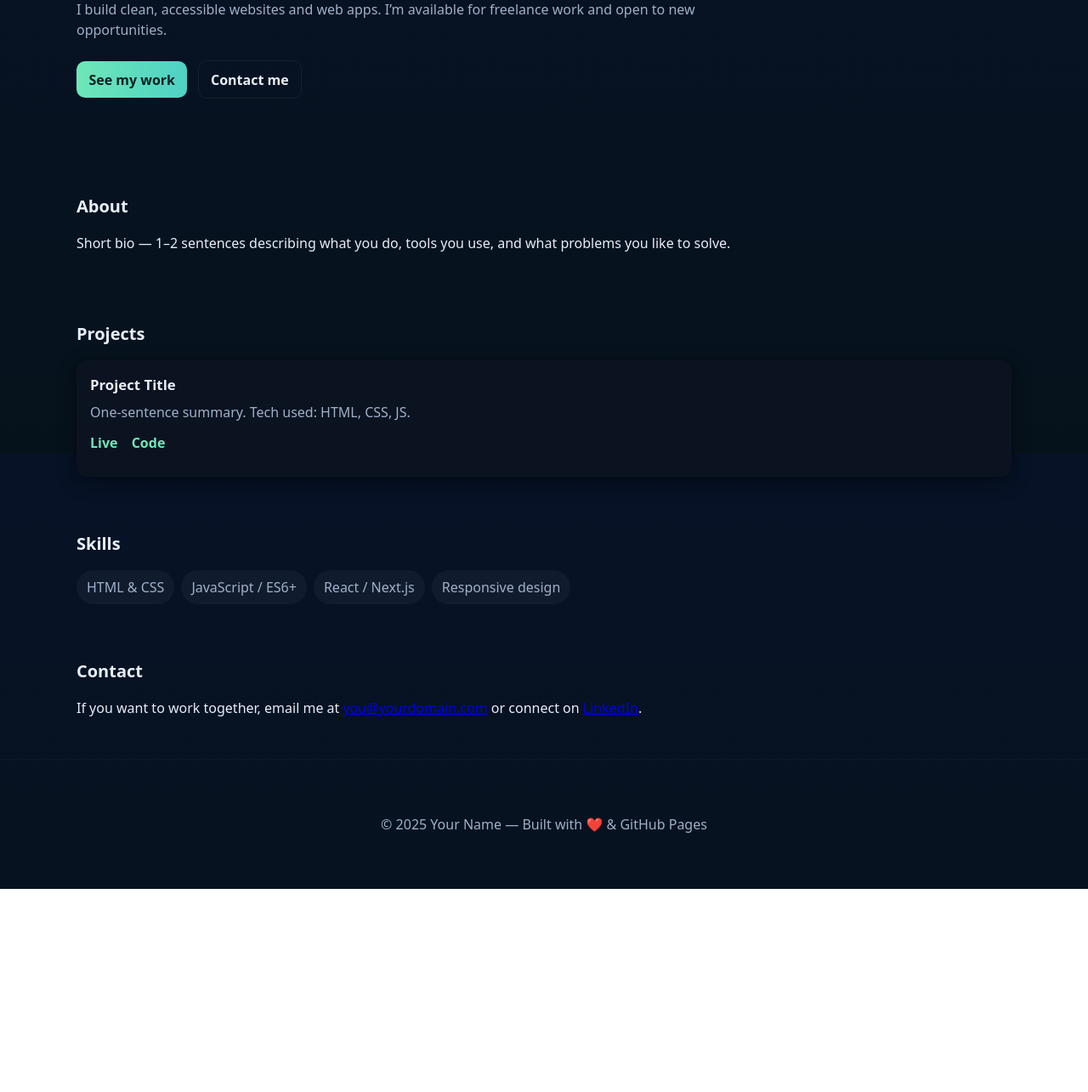
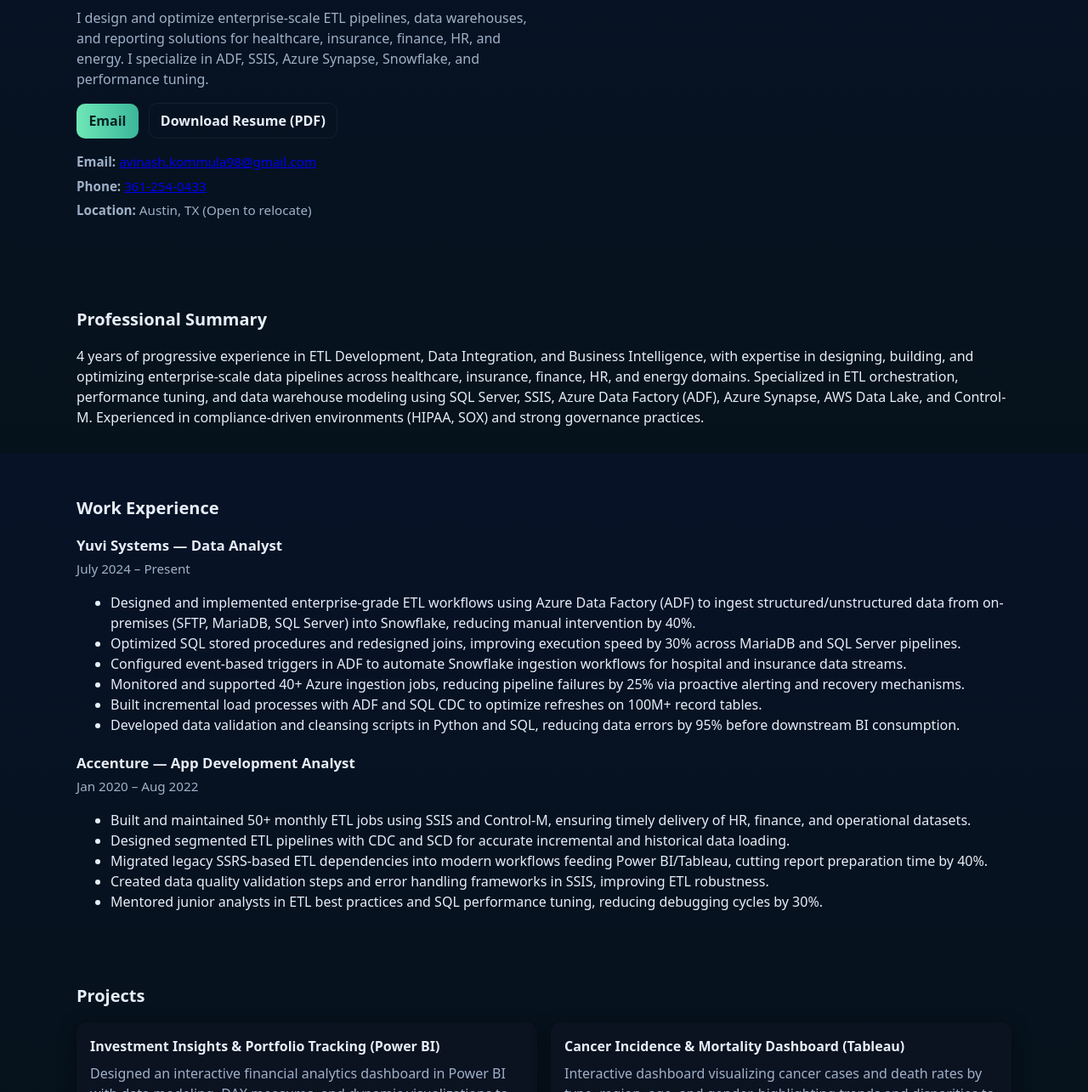
Before and after one commit to avinash-kommula/portfolio, a plain HTML site: page index.html in a window 1280 px wide. Shown: the part 266-1551 px from the top of the page at 85% size. Before the commit the page ends 1312 px from the top, so only its background shows below. Drawn offline with Linux system fonts and the light colour scheme.

Commit message:
updated pages with resume data

```diff
--- a/index.html
+++ b/index.html
@@ -3,95 +3,156 @@
 <head>
   <meta charset="utf-8" />
   <meta name="viewport" content="width=device-width,initial-scale=1" />
-  <title>Avinash Kommula Portfolio</title>
-  <meta name="description" content="Portfolio of Your Name — web developer / designer." />
+  <title>Avinash Kommula — ETL Developer & Data Analyst</title>
+  <meta name="description" content="Avinash Kommula — ETL Developer with expertise in ADF, SSIS, Azure Synapse, Snowflake, SQL and BI (Power BI, Tableau)." />
   <link rel="stylesheet" href="styles.css" />
 </head>
 <body>
-  <header class="site-header">
+  <header class="site-header" role="banner">
     <div class="container header-inner">
-      <a class="brand" href="/">Your Name</a>
-      <nav class="nav" id="nav">
+      <a class="brand" href="#top">Avinash Kommula</a>
+      <nav class="nav" id="nav" aria-label="Primary">
         <a href="#about">About</a>
+        <a href="#work">Experience</a>
         <a href="#projects">Projects</a>
         <a href="#skills">Skills</a>
+        <a href="#education">Education</a>
         <a href="#contact">Contact</a>
       </nav>
-      <button class="nav-toggle" id="nav-toggle" aria-label="Toggle menu">☰</button>
+      <button class="nav-toggle" id="nav-toggle" aria-expanded="false" aria-controls="nav" aria-label="Toggle menu">☰</button>
     </div>
   </header>
 
-  <main>
+  <main id="top">
     <section class="hero">
       <div class="container hero-grid">
         <div class="hero-text">
-          <h1>Hi — I’m <span class="accent">Avinash Kommula</span></h1>
-          <p class="intro">I build clean, accessible websites and web apps. I’m available for freelance work and open to new opportunities.</p>
-          <p>
-            <a class="btn" href="#projects">See my work</a>
-            <a class="btn btn-ghost" href="#contact">Contact me</a>
+          <h1>Avinash Kommula</h1>
+          <p class="muted-lead">ETL Developer & Data Analyst — Azure / AWS / SQL / Data Warehousing</p>
+          <p class="intro">I design and optimize enterprise-scale ETL pipelines, data warehouses, and reporting solutions for healthcare, insurance, finance, HR, and energy. I specialize in ADF, SSIS, Azure Synapse, Snowflake, and performance tuning.</p>
+
+          <p class="contact-row">
+            <a class="btn" href="mailto:avinash.kommula98@gmail.com">Email</a>
+            <a class="btn btn-ghost" href="assets/AvinashKommulaResume.pdf" target="_blank" rel="noopener">Download Resume (PDF)</a>
           </p>
+
+          <ul class="contact-meta">
+            <li><strong>Email:</strong> <a href="mailto:avinash.kommula98@gmail.com">avinash.kommula98@gmail.com</a></li>
+            <li><strong>Phone:</strong> <a href="tel:+13612540433">361-254-0433</a></li>
+            <li><strong>Location:</strong> Austin, TX (Open to relocate)</li>
+          </ul>
         </div>
-        <div class="hero-media">
-          <img alt="Your Name" src="assets/profile.jpg" onerror="this.style.display='none'">
-        </div>
+
+        <aside class="hero-media" aria-hidden="true">
+          <img src="assets/profile.jpg" alt="Avinash Kommula — profile photo" onerror="this.style.display='none'">
+        </aside>
       </div>
     </section>
 
     <section id="about" class="section container">
-      <h2>About</h2>
-      <p>Short bio — 1–2 sentences describing what you do, tools you use, and what problems you like to solve.</p>
+      <h2>Professional Summary</h2>
+      <p>4 years of progressive experience in ETL Development, Data Integration, and Business Intelligence, with expertise in designing, building, and optimizing enterprise-scale data pipelines across healthcare, insurance, finance, HR, and energy domains. Specialized in ETL orchestration, performance tuning, and data warehouse modeling using SQL Server, SSIS, Azure Data Factory (ADF), Azure Synapse, AWS Data Lake, and Control-M. Experienced in compliance-driven environments (HIPAA, SOX) and strong governance practices.</p>
+    </section>
+
+    <section id="work" class="section container">
+      <h2>Work Experience</h2>
+
+      <article class="exp">
+        <h3>Yuvi Systems — Data Analyst</h3>
+        <p class="exp-meta">July 2024 – Present</p>
+        <ul>
+          <li>Designed and implemented enterprise-grade ETL workflows using Azure Data Factory (ADF) to ingest structured/unstructured data from on-premises (SFTP, MariaDB, SQL Server) into Snowflake, reducing manual intervention by 40%.</li>
+          <li>Optimized SQL stored procedures and redesigned joins, improving execution speed by 30% across MariaDB and SQL Server pipelines.</li>
+          <li>Configured event-based triggers in ADF to automate Snowflake ingestion workflows for hospital and insurance data streams.</li>
+          <li>Monitored and supported 40+ Azure ingestion jobs, reducing pipeline failures by 25% via proactive alerting and recovery mechanisms.</li>
+          <li>Built incremental load processes with ADF and SQL CDC to optimize refreshes on 100M+ record tables.</li>
+          <li>Developed data validation and cleansing scripts in Python and SQL, reducing data errors by 95% before downstream BI consumption.</li>
+        </ul>
+      </article>
+
+      <article class="exp">
+        <h3>Accenture — App Development Analyst</h3>
+        <p class="exp-meta">Jan 2020 – Aug 2022</p>
+        <ul>
+          <li>Built and maintained 50+ monthly ETL jobs using SSIS and Control-M, ensuring timely delivery of HR, finance, and operational datasets.</li>
+          <li>Designed segmented ETL pipelines with CDC and SCD for accurate incremental and historical data loading.</li>
+          <li>Migrated legacy SSRS-based ETL dependencies into modern workflows feeding Power BI/Tableau, cutting report preparation time by 40%.</li>
+          <li>Created data quality validation steps and error handling frameworks in SSIS, improving ETL robustness.</li>
+          <li>Mentored junior analysts in ETL best practices and SQL performance tuning, reducing debugging cycles by 30%.</li>
+        </ul>
+      </article>
     </section>
 
     <section id="projects" class="section container">
       <h2>Projects</h2>
-      <div class="grid projects-grid">
-        <article class="card">
-          <img src="assets/project1.png" alt="Project 1 preview" onerror="this.style.display='none'">
+
+      <div class="projects-grid">
+        <article class="card small">
           <div class="card-body">
-            <h3>Project Title</h3>
-            <p>One-sentence summary. Tech used: HTML, CSS, JS.</p>
-            <p class="card-actions">
-              <a href="#" target="_blank" rel="noopener">Live</a>
-              <a href="#" target="_blank" rel="noopener">Code</a>
-            </p>
+            <h3>Investment Insights & Portfolio Tracking (Power BI)</h3>
+            <p>Designed an interactive financial analytics dashboard in Power BI with data modeling, DAX measures, and dynamic visualizations to showcase stock market trends, portfolio performance, and mutual fund insights.</p>
           </div>
         </article>
 
-        <!-- Duplicate card blocks for more projects -->
+        <article class="card small">
+          <div class="card-body">
+            <h3>Cancer Incidence & Mortality Dashboard (Tableau)</h3>
+            <p>Interactive dashboard visualizing cancer cases and death rates by type, region, age, and gender, highlighting trends and disparities to support public health decision-making.</p>
+          </div>
+        </article>
       </div>
     </section>
 
     <section id="skills" class="section container">
-      <h2>Skills</h2>
-      <ul class="skills">
-        <li>HTML &amp; CSS</li>
-        <li>JavaScript / ES6+</li>
-        <li>React / Next.js</li>
-        <li>Responsive design</li>
+      <h2>Technical Skills</h2>
+      <ul class="skills skills-grid">
+        <li>ADF (Azure Data Factory)</li>
+        <li>SSIS, Control-M</li>
+        <li>Azure Synapse, Data Lake</li>
+        <li>Snowflake, AWS Glue</li>
+        <li>SQL Server, Oracle, PostgreSQL, MySQL</li>
+        <li>SQL / T-SQL / PL/SQL</li>
+        <li>Python, Shell Scripting</li>
+        <li>Power BI, Tableau, SSRS</li>
+        <li>Git, Azure DevOps</li>
+        <li>Data Modeling (Star/Snowflake), CDC, SCD</li>
       </ul>
+    </section>
+
+    <section id="education" class="section container">
+      <h2>Education & Certifications</h2>
+      <p><strong>Master of Science in Computer Science</strong> — Texas A&amp;M University, May 2024</p>
+      <p><strong>Certifications:</strong> Microsoft Certified: Azure Fundamentals (AZ-900); AWS Cloud Practitioner; Meta Certified: JavaScript Developer</p>
     </section>
 
     <section id="contact" class="section container">
       <h2>Contact</h2>
-      <p>If you want to work together, email me at <a href="mailto:you@yourdomain.com">you@yourdomain.com</a> or connect on <a href="#" target="_blank" rel="noopener">LinkedIn</a>.</p>
+      <p>If you'd like to collaborate or request my full resume and references, email me at <a href="mailto:avinash.kommula98@gmail.com">avinash.kommula98@gmail.com</a> or call <a href="tel:+13612540433">361-254-0433</a>.</p>
     </section>
   </main>
 
-  <footer class="site-footer">
+  <footer class="site-footer" role="contentinfo">
     <div class="container">
-      <p>© <span id="year"></span> Your Name — Built with ❤️ & GitHub Pages</p>
+      <p>© <span id="year"></span> Avinash Kommula — Built with GitHub Pages</p>
     </div>
   </footer>
 
   <script>
-  // small scripts: nav toggle and set year
-  document.getElementById('year').textContent = new Date().getFullYear().toString();
+    // set current year (type-safe)
+    const yearEl = document.getElementById('year');
+    if (yearEl) {
+      yearEl.textContent = new Date().getFullYear().toString();
+    }
+
+    // mobile nav toggle
     const nav = document.getElementById('nav');
     const toggle = document.getElementById('nav-toggle');
+    if (toggle && nav) {
       toggle.addEventListener('click', () => {
-    nav.classList.toggle('open');
+        const open = nav.classList.toggle('open');
+        toggle.setAttribute('aria-expanded', String(open));
       });
+    }
   </script>
 </body>
 </html>
--- a/styles.css
+++ b/styles.css
@@ -9,16 +9,12 @@
   --radius: 12px;
   --gap: 1rem;
   --ff-sans: system-ui, -apple-system, "Segoe UI", Roboto, "Helvetica Neue", Arial, sans-serif;
+  --accent-dark: #3bb79a;
 }
 
-* {
-  box-sizing: border-box;
-}
+* { box-sizing: border-box; }
 
-html,
-body {
-  height: 100%;
-}
+html, body { height: 100%; }
 
 body {
   margin: 0;
@@ -28,9 +24,10 @@ body {
   -webkit-font-smoothing: antialiased;
   -moz-osx-font-smoothing: grayscale;
   line-height: 1.5;
+  -webkit-tap-highlight-color: transparent;
 }
 
-/* Layout */
+/* Utility container */
 .container {
   width: 90%;
   max-width: var(--max-w);
@@ -44,36 +41,34 @@ body {
   top: 0;
   z-index: 20;
   backdrop-filter: blur(6px);
-  background: linear-gradient(180deg, rgba(3, 7, 12, 0.6), rgba(3, 7, 12, 0.25));
-  border-bottom: 1px solid rgba(255, 255, 255, 0.03);
+  background: linear-gradient(180deg, rgba(3,7,12,0.6), rgba(3,7,12,0.25));
+  border-bottom: 1px solid rgba(255,255,255,0.03);
 }
-
 .header-inner {
   display: flex;
   align-items: center;
   justify-content: space-between;
 }
-
 .brand {
   font-weight: 700;
-  letter-spacing: 0.3px;
+  letter-spacing: 0.2px;
   color: var(--text);
   text-decoration: none;
   padding: 0.5rem 0;
+  font-size: 1.1rem;
 }
-
 .nav a {
   color: var(--muted);
   text-decoration: none;
   margin-left: 1.25rem;
   font-weight: 600;
 }
-
 .nav a:hover,
 .nav a:focus {
   color: var(--text);
+  outline: none;
+  text-decoration: underline;
 }
-
 .nav-toggle {
   display: none;
   background: none;
@@ -85,176 +80,78 @@ body {
 
 /* Hero */
 .hero {
-  padding: 3.5rem 0 2rem;
+  padding: 3rem 0 2rem;
 }
-
 .hero-grid {
   display: grid;
   grid-template-columns: 1fr 320px;
   gap: 2rem;
-  align-items: center;
+  align-items: start;
+}
+.hero-text h1 {
+  font-size: 2.1rem;
+  margin: 0 0 0.25rem;
+}
+.muted-lead {
+  color: var(--muted);
+  margin: 0 0 0.6rem;
+  font-weight: 600;
+}
+.intro {
+  color: var(--muted);
+  margin: 0 0 1rem;
+  max-width: 60ch;
+}
+.contact-row { margin: 1rem 0; }
+.contact-meta {
+  margin: 1rem 0 0;
+  padding: 0;
+  list-style: none;
+  color: var(--muted);
+  font-size: 0.95rem;
+}
+.contact-meta li { margin-bottom: 0.35rem; }
+
+/* Cards & projects */
+.projects-grid { display: grid; grid-template-columns: repeat(auto-fit, minmax(260px, 1fr)); gap: 1rem; }
+.card { background: var(--card); border-radius: var(--radius); overflow: hidden; box-shadow: 0 6px 20px rgba(2,6,12,0.6); }
+.card.small { padding: 0; }
+.card-body { padding: 1rem; }
+.card-body h3 { margin: 0 0 0.5rem; font-size: 1rem; }
+.card-body p { margin: 0; color: var(--muted); }
+
+/* Sections */
+.section { padding: 2rem 0; }
+.section h2 { margin: 0 0 1rem; font-size: 1.25rem; }
+
+/* Experience */
+.exp { margin-bottom: 1.25rem; }
+.exp h3 { margin: 0; font-size: 1.05rem; }
+.exp-meta { margin: 0.25rem 0 0.75rem; color: var(--muted); font-size: 0.95rem; }
+
+/* Skills */
+.skills { display: flex; flex-wrap: wrap; gap: 0.5rem; list-style: none; padding: 0; margin: 0; }
+.skills li { background: var(--glass); padding: 0.5rem 0.75rem; border-radius: 999px; color: var(--muted); font-size: 0.95rem; }
+.skills-grid { gap: 0.5rem; }
+
+/* Buttons */
+.btn { display: inline-block; padding: 0.55rem 0.9rem; border-radius: 10px; background: linear-gradient(90deg, var(--accent), var(--accent-dark)); color: #072223; font-weight: 700; text-decoration: none; }
+.btn-ghost { background: transparent; border: 1px solid rgba(255,255,255,0.06); color: var(--text); margin-left: 0.5rem; padding: 0.5rem 0.8rem; }
+.btn:hover, .btn:focus, .btn-ghost:hover, .btn-ghost:focus { opacity: 0.95; outline: none; }
+
+/* Footer */
+.site-footer { border-top: 1px solid rgba(255,255,255,0.03); padding: 1rem 0; color: var(--muted); text-align: center; }
+
+/* Responsive */
+@media (max-width: 900px) {
+  .hero-grid { grid-template-columns: 1fr; }
+  .hero-media { order: -1; text-align: center; }
+  .hero-media img { max-width: 220px; margin: 0 auto; display: block; }
+  .nav { position: absolute; top: 68px; right: 16px; background: var(--card); padding: 1rem; border-radius: 10px; display: none; flex-direction: column; gap: 0.5rem; min-width: 160px; }
+  .nav.open { display: flex; }
+  .nav a { margin: 0; }
+  .nav-toggle { display: block; }
 }
 
-.hero-text h1 {
-  font-size: 2.2rem;
-  margin: 0.2rem 0;
-}
-
-.hero-text p.intro {
-  color: var(--muted);
-  margin: 1rem 0 1.5rem;
-}
-
-.accent {
-  color: var(--accent);
-}
-
-.hero-media img {
-  width: 100%;
-  max-width: 320px;
-  border-radius: 16px;
-  box-shadow: 0 8px 30px rgba(0, 0, 0, 0.6);
-}
-
-/* Sections */
-.section {
-  padding: 2rem 0;
-}
-
-.section h2 {
-  margin: 0 0 1rem;
-  font-size: 1.25rem;
-}
-
-.projects-grid {
-  display: grid;
-  grid-template-columns: repeat(auto-fit, minmax(240px, 1fr));
-  gap: 1rem;
-}
-
-.card {
-  background: var(--card);
-  border-radius: 12px;
-  overflow: hidden;
-  box-shadow: 0 6px 20px rgba(2, 6, 12, 0.6);
-}
-
-.card img {
-  width: 100%;
-  height: 160px;
-  object-fit: cover;
-  display: block;
-}
-
-.card-body {
-  padding: 1rem;
-}
-
-.card-body h3 {
-  margin: 0 0 0.5rem;
-  font-size: 1.05rem;
-}
-
-.card-body p {
-  color: var(--muted);
-  margin: 0 0 0.75rem;
-}
-
-.card-actions a {
-  margin-right: 0.75rem;
-  color: var(--accent);
-  text-decoration: none;
-  font-weight: 700;
-}
-
-.card-actions a:hover,
-.card-actions a:focus {
-  text-decoration: underline;
-}
-
-/* Skills list */
-.skills {
-  display: flex;
-  flex-wrap: wrap;
-  gap: 0.5rem;
-  list-style: none;
-  padding: 0;
-  margin: 0;
-}
-
-.skills li {
-  background: var(--glass);
-  padding: 0.5rem 0.75rem;
-  border-radius: 999px;
-  color: var(--muted);
-}
-
-/* Footer */
-.site-footer {
-  border-top: 1px solid rgba(255, 255, 255, 0.03);
-  padding: 1rem 0;
-  color: var(--muted);
-  text-align: center;
-}
-
-/* Buttons */
-.btn {
-  display: inline-block;
-  padding: 0.6rem 0.9rem;
-  border-radius: 10px;
-  background: linear-gradient(90deg, var(--accent), #4fd1c5);
-  color: #072223;
-  font-weight: 700;
-  text-decoration: none;
-}
-
-.btn-ghost {
-  background: transparent;
-  border: 1px solid rgba(255, 255, 255, 0.06);
-  color: var(--text);
-  margin-left: 0.5rem;
-}
-
-.btn:hover,
-.btn:focus,
-.btn-ghost:hover,
-.btn-ghost:focus {
-  opacity: 0.9;
-}
-
-/* Responsive nav */
-@media (max-width: 900px) {
-  .hero-grid {
-    grid-template-columns: 1fr;
-    text-align: left;
-  }
-
-  .hero-media {
-    order: -1;
-  }
-
-  .nav {
-    position: absolute;
-    top: 68px;
-    right: 16px;
-    background: var(--card);
-    padding: 1rem;
-    border-radius: 10px;
-    display: none;
-    flex-direction: column;
-    gap: 0.5rem;
-    min-width: 160px;
-  }
-
-  .nav.open {
-    display: flex;
-  }
-
-  .nav a {
-    margin: 0;
-  }
-
-  .nav-toggle {
-    display: block;
-  }
-}
+/* Accessibility focus */
+a:focus, button:focus { box-shadow: 0 0 0 3px rgba(110,231,183,0.12); border-radius: 6px; }
```
Lines whose indentation alone changed are shown as unchanged.
